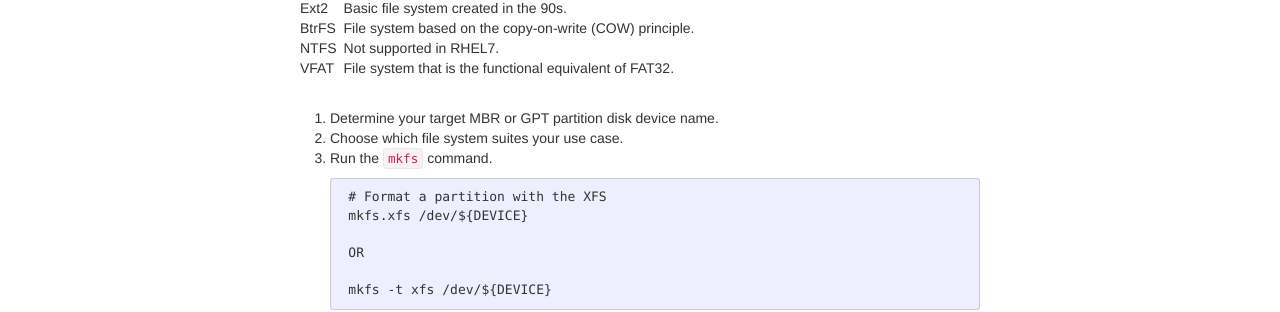
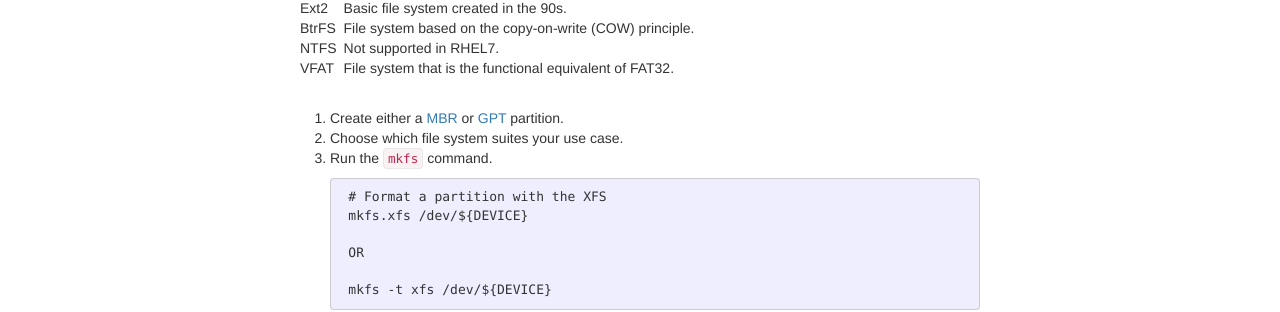
Before and after one commit to ecwpz91/ecwpz91.github.io, a Jekyll site: the page built from _posts/2017-05-17-Creating a File System.md, in a window 1280 px wide. Shown: the part 605-917 px from the top of the page. Built offline with Jekyll 4.4.1, drawn with Linux system fonts in a browser that asks for light colours; nearby versions of some CDN libraries; emoji names are drawn with the system emoji font.

Commit message:
Added links

```diff
--- a/_posts/2017-05-17-Creating a File System.md
+++ b/_posts/2017-05-17-Creating a File System.md
@@ -26,7 +26,7 @@ NTFS   | &nbsp;Not supported in RHEL7.
 VFAT   | &nbsp;File system that is the functional equivalent of FAT32.
 
 <br/>
-1. Determine your target MBR or GPT partition disk device name.
+1. Create either a [MBR][1] or [GPT][2] partition.
 2. Choose which file system suites your use case.
 3. Run the `mkfs` command.
 
```
Also changed, not shown: other parts of _posts/2017-05-17-Creating a File System.md (+3 -0 lines).
